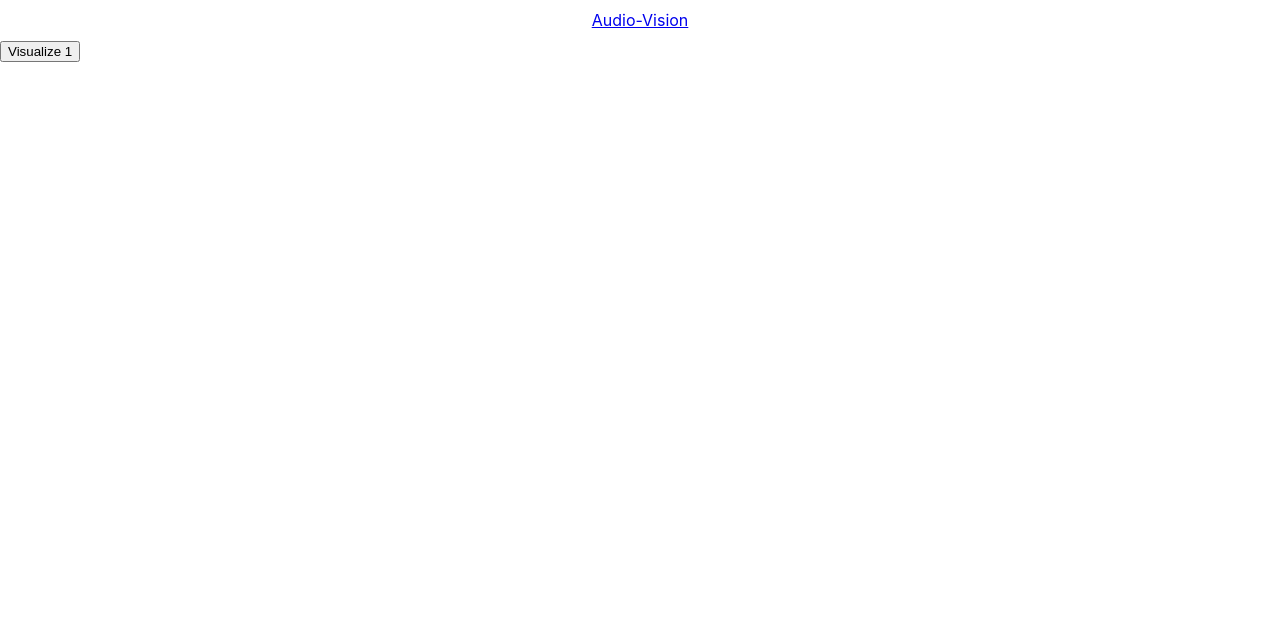
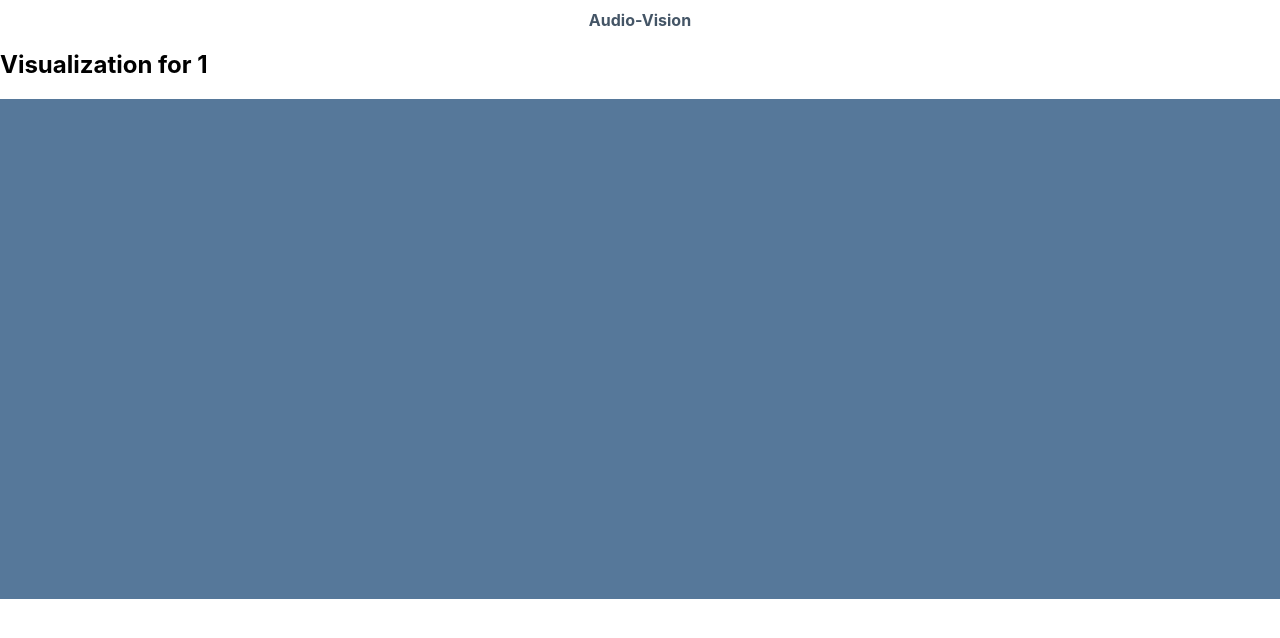
Before and after one commit to tr-stan/spectrofy, a React (Create React App) app: page /analysis/1/1 in a window 1280 px wide. Shown: the top 638 px of the page. Built offline with nearby package versions, Linux system fonts and the light colour scheme.

Commit message:
add logic and function for fetching track audio analysis

```diff
--- a/src/Analysis.js
+++ b/src/Analysis.js
@@ -5,7 +5,10 @@ class Analysis extends Component {
 
 	render() {
 		return(
-			<button>Visualize {this.props.match.params.trackName}</button>
+			<div>
+			<h2>Visualization for {this.props.match.params.trackName}</h2>
+			<canvas></canvas>
+			</div>
 		)
 	}
 }
--- a/src/App.css
+++ b/src/App.css
@@ -14,19 +14,44 @@
   text-align: center;
 }
 
-.App-header {
-  background-color: #282c34;
-  min-height: 100vh;
-  display: flex;
-  flex-direction: column;
-  align-items: center;
-  justify-content: center;
-  font-size: calc(10px + 2vmin);
-  color: white;
+ul {
+  list-style-type: none;
+  margin: 10px auto;
+  padding: 10px;
+  text-align: left;
+  margin-left: 20vw;
 }
 
-.App-link {
-  color: #61dafb;
+li {
+  margin: 10px auto;
+}
+
+a {
+  text-decoration: none;
+  color: #456;
+  font-weight: bold;
+  font-size: 1em;
+}
+a:hover{
+  cursor: pointer;
+}
+
+button {
+  padding: 10px;
+  border-radius: 5px;
+  background: #eee;
+  border: none;
+}
+div {
+  justify-content: center;
+}
+
+canvas {
+  background: #56789a;
+  height: 60vh;
+  width: 90vw;
+  margin: 0 auto;
+  padding: 10px 5vw 10px 5vw;
 }
 
 @keyframes App-logo-spin {
--- a/src/TrackList.js
+++ b/src/TrackList.js
@@ -6,14 +6,39 @@ class TrackList extends Component {
 	state = {
 		analysis: []
 	}
-	handleSumbit = (event) => {
-
+	getAudioAnalysis = async (index, id) => {
+		try {
+			const analysis = await fetch('http://localhost:8888/analyze', {
+				method: 'POST',
+				body: JSON.stringify({ id: id }),
+                headers: {
+                    'Accept': 'application/json',
+                    'Content-Type': 'application/json'
+                }
+			})
+			if (analysis.status !== 401) {
+                console.log("AUDIO ANALYSIS DATAAAAAAAAAAA\n", analysis)
+                const analysisJson = await analysis.json()
+                this.setState({
+                	analysis: analysisJson
+                })
+                console.log("HEEEEEEEEEEEEEEYYYYYYY\n")
+                return analysisJson
+            } else {
+                this.setState({
+                    analysis: null
+                })
+            }
+		} catch (error) {
+            console.log(error.name, 'error in getAudioAnalysis catch block')
+            return error
+        }
 	}
 	render() {
 		console.log(this.props.trackData)
         const listTracks = this.props.trackData.map((item, index) =>
         	<li key={index}>
-        	<button onSubmit={this.handleSumbit}><Link to={`/analysis/${item.track}/${item.id}`}>{item.track} ----- by {item.artist.name}</Link></button>
+        	<button onClick={this.getAudioAnalysis.bind(null, index, item.id)}><Link to={`/analysis/${item.track}/${item.id}`}>{item.track} ----- by {item.artist.name}</Link></button>
         	</li>
         )
         return (
```
